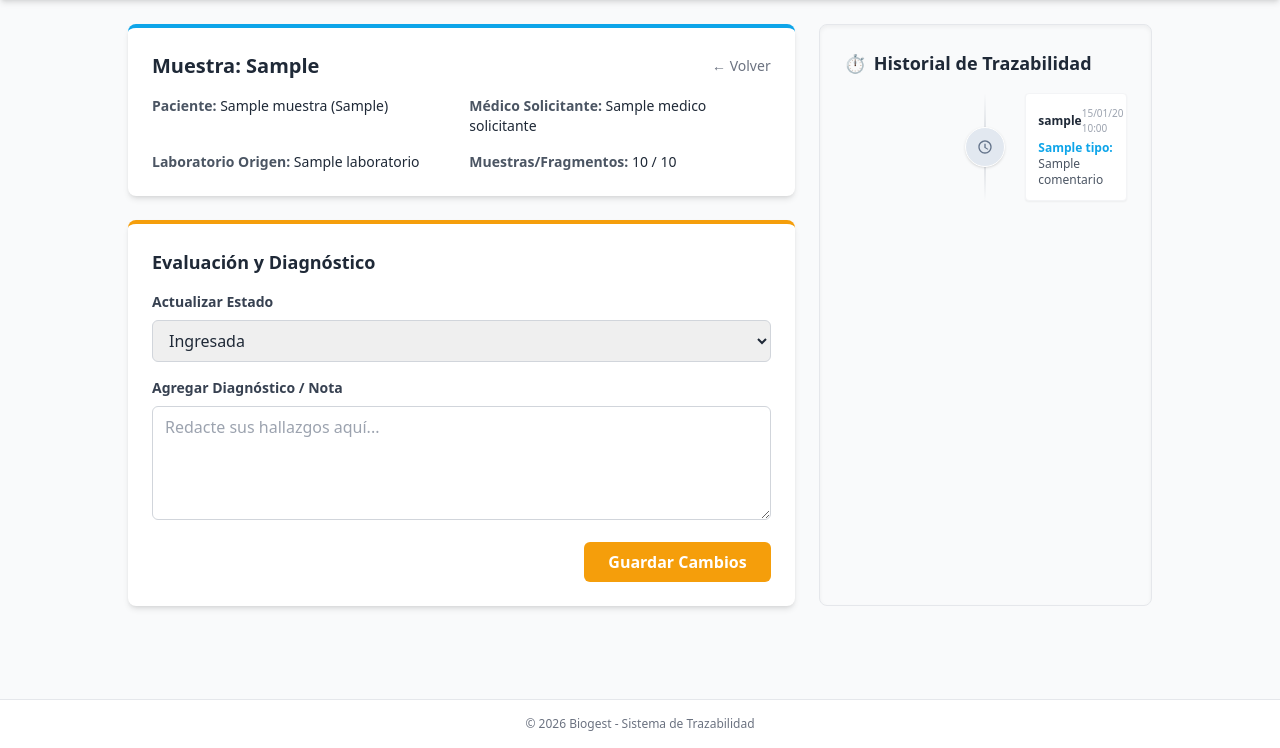
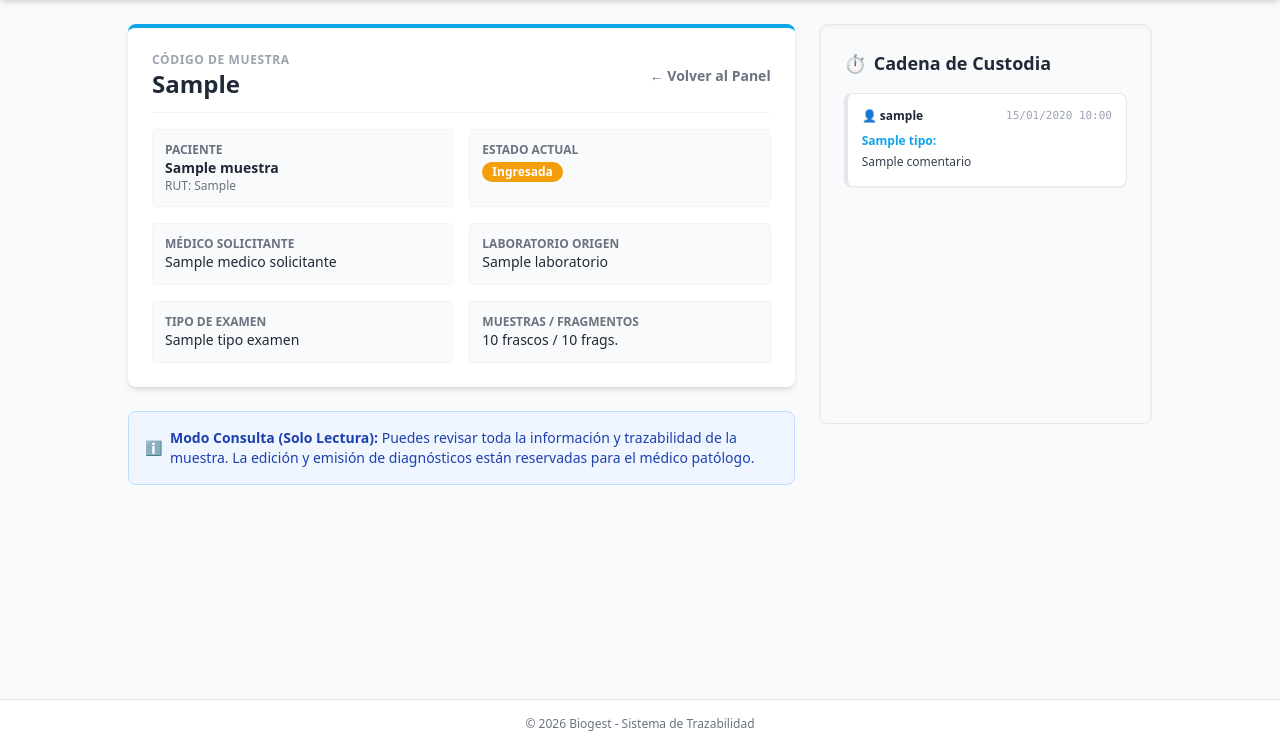
Before and after one commit to gona-fuentes/biogest, a Django app: template templates/detalle_muestra.html in a window 1280 px wide. Shown: the part 52-800 px from the top of the page. Run offline with Django 3.2, Linux system fonts and the light colour scheme; the template is opened without the code that fills it: most values are stand-ins (such as "Sample title", 1, 10 or a date in 2020); some libraries are stand-ins or nearby versions.

Commit message:
se prepara generación de pdf y se arreglan vistas según privilegios

```diff
--- a/templates/detalle_muestra.html
+++ b/templates/detalle_muestra.html
@@ -5,78 +5,168 @@
 {% block content %}
 <div class="max-w-5xl mx-auto flex flex-col lg:flex-row gap-6">
 
-    <div class="lg:w-2/3 space-y-6">
-        <div class="bg-white p-6 rounded-lg shadow-md border-t-4 border-clinica">
-            <div class="flex justify-between items-center mb-4">
-                <h2 class="text-xl font-bold text-gray-800">Muestra: {{ muestra.numero_correlativo }}</h2>
-                <a href="{% url 'dashboard_patologo' %}" class="text-sm text-gray-500 hover:text-clinica">← Volver</a>
+    <div class="lg:w-2/3 min-w-0 space-y-6">
+
+        <div class="bg-white p-6 rounded-lg shadow-md border-t-4 border-clinica overflow-hidden">
+            <div class="flex justify-between items-center mb-4 border-b border-gray-100 pb-3">
+                <div class="min-w-0">
+                    <span class="text-xs font-bold text-gray-400 uppercase tracking-wider block">Código de Muestra</span>
+                    <h2 class="text-2xl font-bold text-gray-800 break-words">{{ muestra.numero_correlativo }}</h2>
+                </div>
+                <a href="{% url 'inicio' %}" class="text-sm font-semibold text-gray-500 hover:text-clinica transition shrink-0 ml-4">
+                    ← Volver al Panel
+                </a>
             </div>
-            <div class="grid grid-cols-2 gap-4 text-sm">
-                <p><span class="font-bold text-gray-600">Paciente:</span> {{ muestra.paciente_nombre }} ({{ muestra.paciente_rut }})</p>
-                <p><span class="font-bold text-gray-600">Médico Solicitante:</span> {{ muestra.medico_solicitante.nombre|default:"N/A" }}</p>
-                <p><span class="font-bold text-gray-600">Laboratorio Origen:</span> {{ muestra.laboratorio.nombre }}</p>
-                <p><span class="font-bold text-gray-600">Muestras/Fragmentos:</span> {{ muestra.cantidad_muestras }} / {{ muestra.numero_fragmentos }}</p>
+
+            <div class="grid grid-cols-1 sm:grid-cols-2 gap-4 text-sm">
+                <div class="bg-gray-50 p-3 rounded border border-gray-100 min-w-0">
+                    <span class="block text-xs font-bold text-gray-500 uppercase">Paciente</span>
+                    <span class="text-gray-800 font-semibold block break-words">{{ muestra.paciente_nombre }}</span>
+                    <span class="block text-xs text-gray-500">RUT: {{ muestra.paciente_rut }}</span>
+                </div>
+
+                <div class="bg-gray-50 p-3 rounded border border-gray-100 min-w-0">
+                    <span class="block text-xs font-bold text-gray-500 uppercase">Estado Actual</span>
+                    <span class="inline-block mt-1 bg-patologia text-white text-xs font-bold px-2.5 py-0.5 rounded-full">
+                        {{ muestra.estado }}
+                    </span>
+                </div>
+
+                <div class="bg-gray-50 p-3 rounded border border-gray-100 min-w-0">
+                    <span class="block text-xs font-bold text-gray-500 uppercase">Médico Solicitante</span>
+                    <span class="text-gray-800 font-medium block break-words">{{ muestra.medico_solicitante.nombre|default:"No especificado" }}</span>
+                </div>
+
+                <div class="bg-gray-50 p-3 rounded border border-gray-100 min-w-0">
+                    <span class="block text-xs font-bold text-gray-500 uppercase">Laboratorio Origen</span>
+                    <span class="text-gray-800 font-medium block break-words">{{ muestra.laboratorio.nombre }}</span>
+                </div>
+
+                <div class="bg-gray-50 p-3 rounded border border-gray-100 min-w-0">
+                    <span class="block text-xs font-bold text-gray-500 uppercase">Tipo de Examen</span>
+                    <span class="text-gray-800 font-medium block break-words">{{ muestra.tipo_examen.nombre }}</span>
+                </div>
+
+                <div class="bg-gray-50 p-3 rounded border border-gray-100 min-w-0">
+                    <span class="block text-xs font-bold text-gray-500 uppercase">Muestras / Fragmentos</span>
+                    <span class="text-gray-800 font-medium block">{{ muestra.cantidad_muestras }} frascos / {{ muestra.numero_fragmentos }} frags.</span>
+                </div>
             </div>
+
+            {% if muestra.estado == 'Finalizado' %}
+            <div class="mt-6 pt-4 border-t border-gray-200">
+                <a href="{% url 'generar_pdf' muestra.id %}" target="_blank" class="w-full block text-center bg-gray-800 hover:bg-gray-900 text-white font-bold py-2.5 px-4 rounded-md transition shadow-md">
+                    📄 Descargar Informe Médico Oficial (PDF)
+                </a>
+            </div>
+            {% endif %}
         </div>
 
-        <div class="bg-white p-6 rounded-lg shadow-md border-t-4 border-patologia">
-            <h3 class="text-lg font-bold text-gray-800 mb-4">Evaluación y Diagnóstico</h3>
+        {% if es_patologo %}
+        <div class="bg-white p-6 rounded-lg shadow-md border-t-4 border-patologia overflow-hidden">
+            <h3 class="text-lg font-bold text-gray-800 mb-4 flex items-center gap-2">
+                <span>📝</span> Evaluación y Diagnóstico Patológico
+            </h3>
+
             <form method="post" class="space-y-4">
                 {% csrf_token %}
 
                 <div>
-                    <label class="block text-sm font-bold text-gray-700 mb-2">Actualizar Estado</label>
-                    <select name="estado" class="w-full px-3 py-2 border border-gray-300 rounded-md focus:outline-none focus:ring-2 focus:ring-patologia">
+                    <label class="block text-sm font-bold text-gray-700 mb-2" for="estado">
+                        Cambiar Estado de la Muestra
+                    </label>
+                    <select id="estado" name="estado" class="w-full px-3 py-2 border border-gray-300 rounded-md focus:outline-none focus:ring-2 focus:ring-patologia bg-white">
                         <option value="Ingresada" {% if muestra.estado == 'Ingresada' %}selected{% endif %}>Ingresada</option>
-                        <option value="En Proceso" {% if muestra.estado == 'En Proceso' %}selected{% endif %}>En Proceso (Corte/Tinción)</option>
+                        <option value="En Proceso" {% if muestra.estado == 'En Proceso' %}selected{% endif %}>En Proceso (Corte / Tinción)</option>
                         <option value="En Evaluación" {% if muestra.estado == 'En Evaluación' %}selected{% endif %}>En Evaluación Médica</option>
                         <option value="Finalizado" {% if muestra.estado == 'Finalizado' %}selected{% endif %}>Diagnóstico Finalizado</option>
                     </select>
                 </div>
 
                 <div>
-                    <label class="block text-sm font-bold text-gray-700 mb-2">Agregar Diagnóstico / Nota</label>
-                    <textarea name="nota" rows="4" placeholder="Redacte sus hallazgos aquí..." class="w-full px-3 py-2 border border-gray-300 rounded-md focus:outline-none focus:ring-2 focus:ring-patologia"></textarea>
+                    <label class="block text-sm font-bold text-gray-700 mb-2" for="nota">
+                        Agregar Diagnóstico o Nota de Avance
+                    </label>
+                    <textarea id="nota" name="nota" rows="4" placeholder="Redacte sus hallazgos macroscópicos/microscópicos o notas de trazabilidad..." class="w-full px-3 py-2 border border-gray-300 rounded-md focus:outline-none focus:ring-2 focus:ring-patologia"></textarea>
                 </div>
 
                 <div class="flex justify-end">
-                    <button type="submit" class="bg-patologia hover:bg-orange-500 text-white font-bold py-2 px-6 rounded-md transition duration-200">
-                        Guardar Cambios
+                    <button type="submit" class="bg-patologia hover:bg-orange-500 text-white font-bold py-2.5 px-6 rounded-md transition duration-200 shadow">
+                        Guardar Registro y Actualizar Estado
                     </button>
                 </div>
             </form>
         </div>
+        {% else %}
+        <div class="bg-blue-50 p-4 rounded-lg border border-blue-200 text-blue-800 text-sm flex items-center gap-2">
+            <span>ℹ️</span>
+            <div>
+                <strong>Modo Consulta (Solo Lectura):</strong> Puedes revisar toda la información y trazabilidad de la muestra. La edición y emisión de diagnósticos están reservadas para el médico patólogo.
+            </div>
+        </div>
+        {% endif %}
+
     </div>
 
-    <div class="lg:w-1/3">
-        <div class="bg-gray-50 p-6 rounded-lg shadow-inner border border-gray-200 h-full">
-            <h3 class="text-lg font-bold text-gray-800 mb-4 flex items-center">
-                <span class="mr-2">⏱️</span> Historial de Trazabilidad
-            </h3>
+    <div class="lg:w-1/3 min-w-0">
+        <div class="bg-gray-50 p-6 rounded-lg shadow-inner border border-gray-200 flex flex-col justify-between min-h-[400px]">
+            <div>
+                <h3 class="text-lg font-bold text-gray-800 mb-4 flex items-center gap-2">
+                    <span>⏱️</span> Cadena de Custodia
+                </h3>
 
-            <div class="space-y-4 relative before:absolute before:inset-0 before:ml-5 before:-translate-x-px md:before:mx-auto md:before:translate-x-0 before:h-full before:w-0.5 before:bg-gradient-to-b before:from-transparent before:via-gray-300 before:to-transparent">
-
-                {% for log in historial %}
-                <div class="relative flex items-center justify-between md:justify-normal md:odd:flex-row-reverse group is-active">
-                    <div class="flex items-center justify-center w-10 h-10 rounded-full border border-white bg-slate-200 text-slate-500 shadow shrink-0 md:order-1 md:group-odd:-translate-x-1/2 md:group-even:translate-x-1/2">
-                        <svg class="fill-current w-4 h-4" xmlns="http://www.w3.org/2000/svg" viewBox="0 0 24 24"><path d="M12 2C6.486 2 2 6.486 2 12s4.486 10 10 10 10-4.486 10-10S17.514 2 12 2zm0 18c-4.411 0-8-3.589-8-8s3.589-8 8-8 8 3.589 8 8-3.589 8-8 8zm1-13h-2v6l5.25 3.15.75-1.23-4-2.37z"/></svg>
-                    </div>
-                    <div class="w-[calc(100%-4rem)] md:w-[calc(50%-2.5rem)] p-3 rounded shadow-sm border border-gray-100 bg-white">
-                        <div class="flex items-center justify-between mb-1">
-                            <span class="font-bold text-gray-800 text-xs">{{ log.user.username }}</span>
-                            <time class="text-[10px] text-gray-400">{{ log.created_at|date:"d/m/y H:i" }}</time>
+                <div class="space-y-4">
+                    {% for log in historial %}
+                    <div class="p-3.5 bg-white rounded-lg shadow-sm border border-gray-200 border-l-4 border-clinica overflow-hidden">
+                        <div class="flex items-center justify-between mb-1.5 gap-2">
+                            <span class="font-bold text-gray-800 text-xs truncate">
+                                👤 {{ log.user.username }}
+                            </span>
+                            <time class="text-[11px] text-gray-400 font-mono shrink-0">{{ log.created_at|date:"d/m/Y H:i" }}</time>
                         </div>
-                        <div class="text-xs text-gray-600">
-                            <span class="font-semibold text-clinica">{{ log.tipo }}:</span> {{ log.comentario }}
+                        <div class="text-xs text-gray-700 leading-relaxed break-words">
+                            <span class="font-bold text-clinica block mb-0.5">{{ log.tipo }}:</span>
+                            {{ log.comentario }}
                         </div>
                     </div>
+                    {% empty %}
+                    <div class="text-center py-8 text-gray-400">
+                        <p class="text-sm italic">No hay eventos de trazabilidad registrados.</p>
+                    </div>
+                    {% endfor %}
                 </div>
-                {% empty %}
-                <p class="text-sm text-gray-500 text-center italic mt-4">No hay registros de trazabilidad aún.</p>
-                {% endfor %}
+            </div>
 
+            {% if historial.has_other_pages %}
+            <div class="mt-6 pt-4 border-t border-gray-200 flex items-center justify-between text-xs">
+                {% if historial.has_previous %}
+                    <a href="?page={{ historial.previous_page_number }}" class="bg-white px-3 py-1.5 border border-gray-300 rounded font-semibold text-gray-700 hover:bg-gray-100 transition">
+                        ← Anterior
+                    </a>
+                {% else %}
+                    <span class="opacity-40 bg-gray-100 px-3 py-1.5 border border-gray-200 rounded text-gray-400 cursor-not-allowed">
+                        ← Anterior
+                    </span>
+                {% endif %}
+
+                <span class="text-gray-500 font-medium">
+                    Pág. {{ historial.number }} de {{ historial.paginator.num_pages }}
+                </span>
+
+                {% if historial.has_next %}
+                    <a href="?page={{ historial.next_page_number }}" class="bg-white px-3 py-1.5 border border-gray-300 rounded font-semibold text-gray-700 hover:bg-gray-100 transition">
+                        Siguiente →
+                    </a>
+                {% else %}
+                    <span class="opacity-40 bg-gray-100 px-3 py-1.5 border border-gray-200 rounded text-gray-400 cursor-not-allowed">
+                        Siguiente →
+                    </span>
+                {% endif %}
             </div>
+            {% endif %}
+
         </div>
     </div>
+
 </div>
 {% endblock %}
```
Also changed, not shown: biopsias/views.py (+68 -13 lines), templates/dashboard.html (+47 -29 lines), templates/informe_pdf.html (added, +125 -0 lines).
